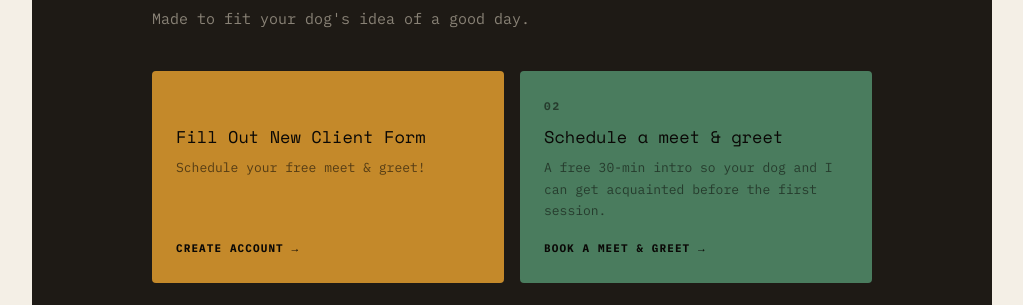
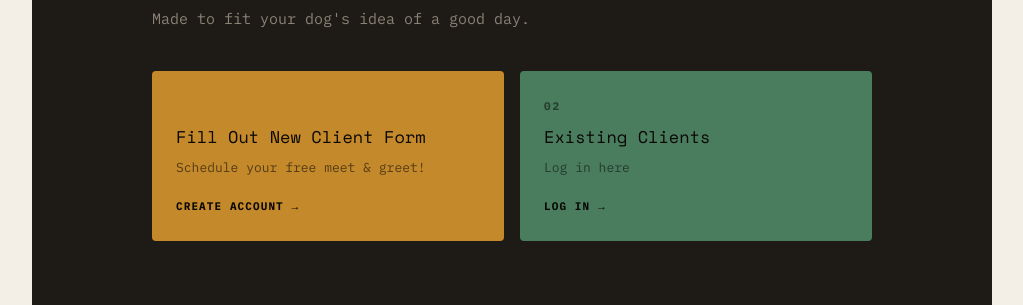
Before and after one commit to darkhorsedevloper/canipetthatdawg, a React (Vite) app: page / in a window 1280 px wide. Shown: the part 1748-2053 px from the top of the page, without its empty margins (128-1151 px from the left). Built offline with nearby package versions, Linux system fonts and the light colour scheme.

Commit message:
Update second CTA tile to 'Existing Clients' with log in copy
Co-Authored-By: Claude Sonnet 4.6 <noreply@anthropic.com>

```diff
--- a/src/components/CTA.jsx
+++ b/src/components/CTA.jsx
@@ -11,9 +11,9 @@ const STEPS = [
   },
   {
     number: '02',
-    label: 'Schedule a meet & greet',
-    desc: 'A free 30-min intro so your dog and I can get acquainted before the first session.',
-    cta: 'Book a meet & greet →',
+    label: 'Existing Clients',
+    desc: 'Log in here',
+    cta: 'Log in →',
     href: 'https://www.timetopet.com/portal/create/create-account',
     bg: '#4A7C5E',
     text: '#0A0806',
```
